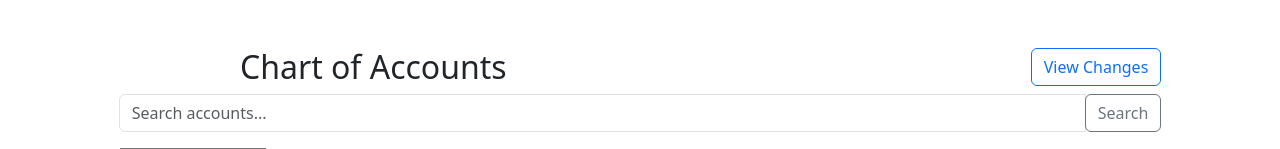
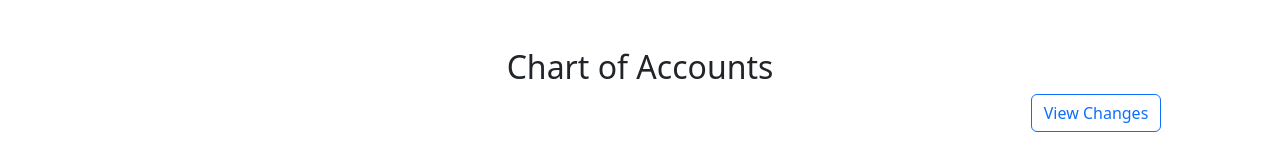
Before and after one commit to austin-l-taylor/Ledger-Logic, a Django app: page /chart-of-accounts/ in a window 1280 px wide. Shown: the part 71-220 px from the top of the page. Run offline with Django 5.2, Linux system fonts and the light colour scheme; the visitor is signed in with stand-in values (Sample User, id 1); parts of the project's set-up code (start-up, migrations or seed data) failed here and were passed over; some libraries are stand-ins or nearby versions.

Commit message:
updated testingBranch

```diff
--- a/authenticate/templates/main_page/chart_of_accounts.html
+++ b/authenticate/templates/main_page/chart_of_accounts.html
@@ -4,15 +4,14 @@
 {% block content %}
 <div class="container mt-4">
     <div class="row">
-        <div class="col">
-            <h2 class="text-center">Chart of Accounts</h2>
-        </div>
-        <div class="col text-end"> <!-- Align the button to the right -->
-            {% if request.user.is_superuser %}
-            <!-- Button to view log changes -->
-            <a href="{% url 'view_coa_logs' %}" class="btn btn-outline-primary" title="view log changes">View Changes</a>
-            {% endif %}
-        </div>
+        <h2 class="text-center">Chart of Accounts</h2>
+    </div>
+
+    <div class="col text-end"> <!-- Align the button to the right -->
+        {% if request.user.is_superuser %}
+        <!-- Button to view log changes with space below -->
+        <a href="{% url 'view_coa_logs' %}" class="btn btn-outline-primary" style="margin-bottom: 20px;" title="view log changes">View Changes</a>
+        {% endif %}
     </div>
 
     <!-- Search Form -->
--- a/authenticate/templates/main_page/ledger.html
+++ b/authenticate/templates/main_page/ledger.html
@@ -2,6 +2,7 @@
 
 {% block content %}
 <div class="container mt-4">
+    <a href="{% url 'chart_of_accounts' %}" class="btn btn-secondary mb-3" title="go back">Back</a>
     <h2 class="text-center">Ledger Page</h2>
 
     <!-- Ledger Table -->
@@ -40,9 +41,6 @@
                 </tr>
             </tbody>
         </table>
-        <li class="nav-item" title="go back">
-            <a class="nav-link" href="{% url 'chart_of_accounts' %}">return</a>
-        </li>
     </div>
 </div>
 {% endblock %}
```
